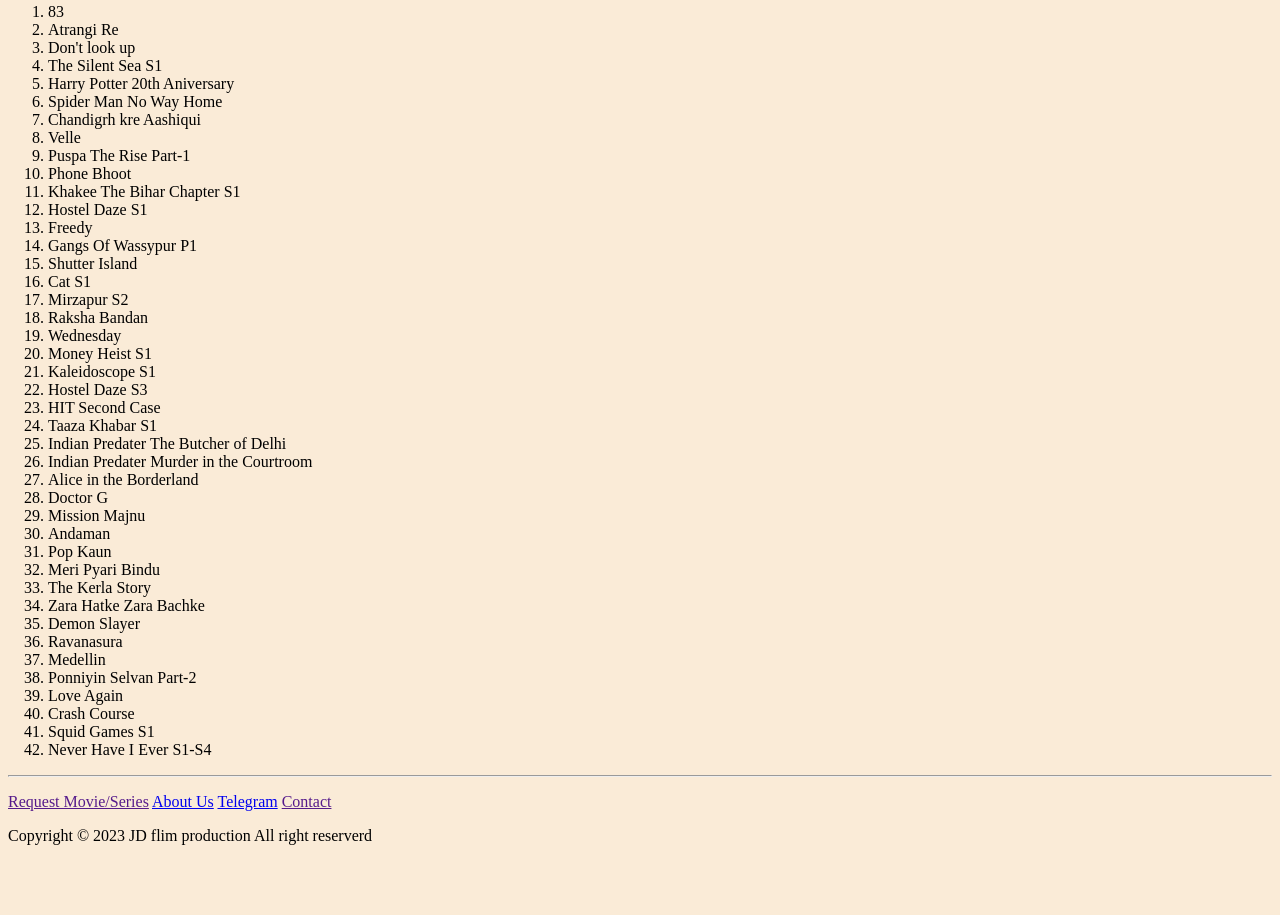
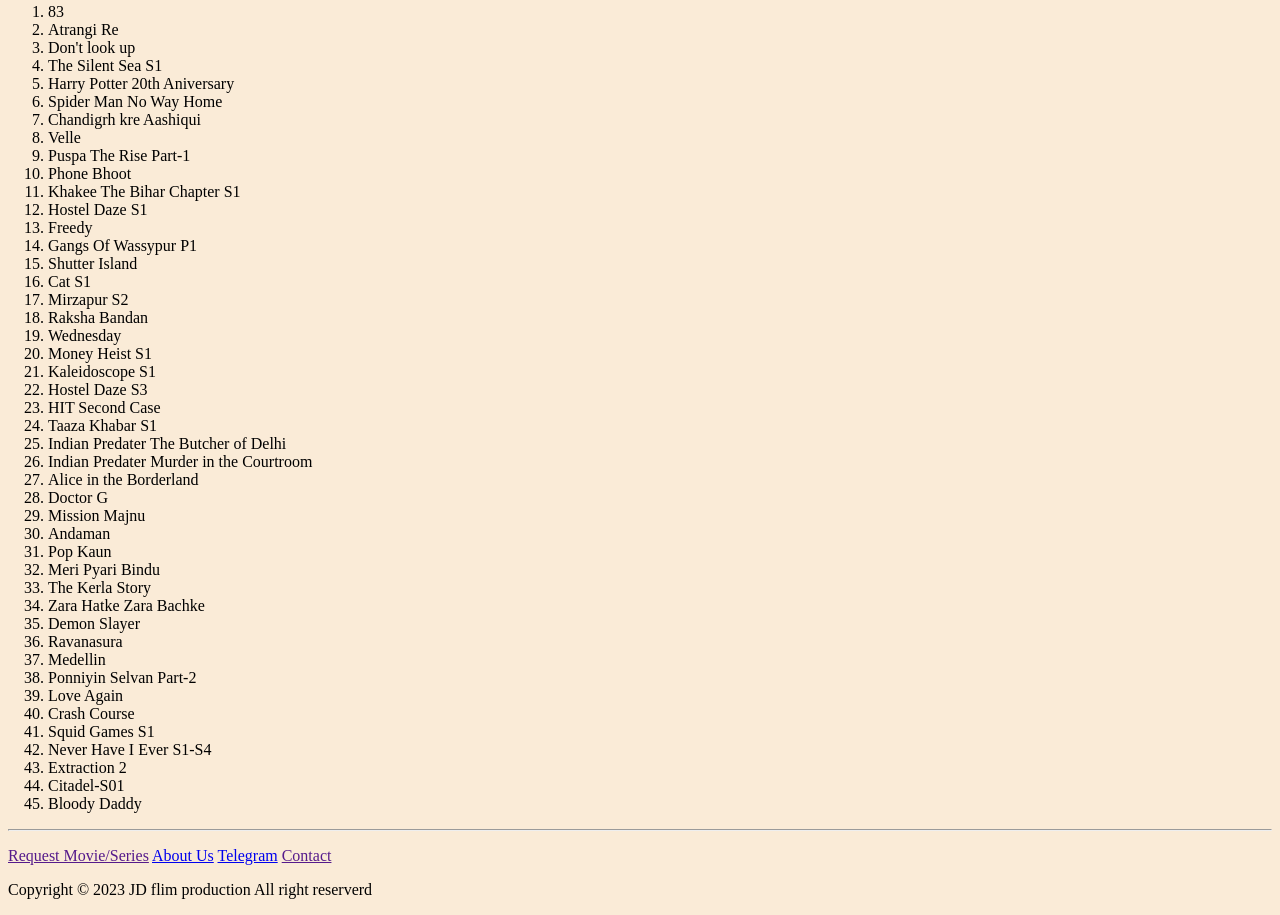
Before and after one commit to Deepak1064/JD-Flim-Production, a plain HTML site: page index.html in a window 1280 px wide. Shown: the part 342-1257 px from the top of the page. Before the commit the page ends 1203 px from the top, so only its background shows below. Drawn offline with Linux system fonts and the light colour scheme.

Commit message:
index.html

```diff
--- a/index.html
+++ b/index.html
@@ -68,6 +68,9 @@
         <li>Crash Course</li>
         <li>Squid Games S1</li>
         <li>Never Have I Ever S1-S4</li>
+        <li>Extraction 2</li>
+        <li>Citadel-S01</li>
+        <li>Bloody Daddy</li>
     </p>
     </ol>
     <hr />
```
